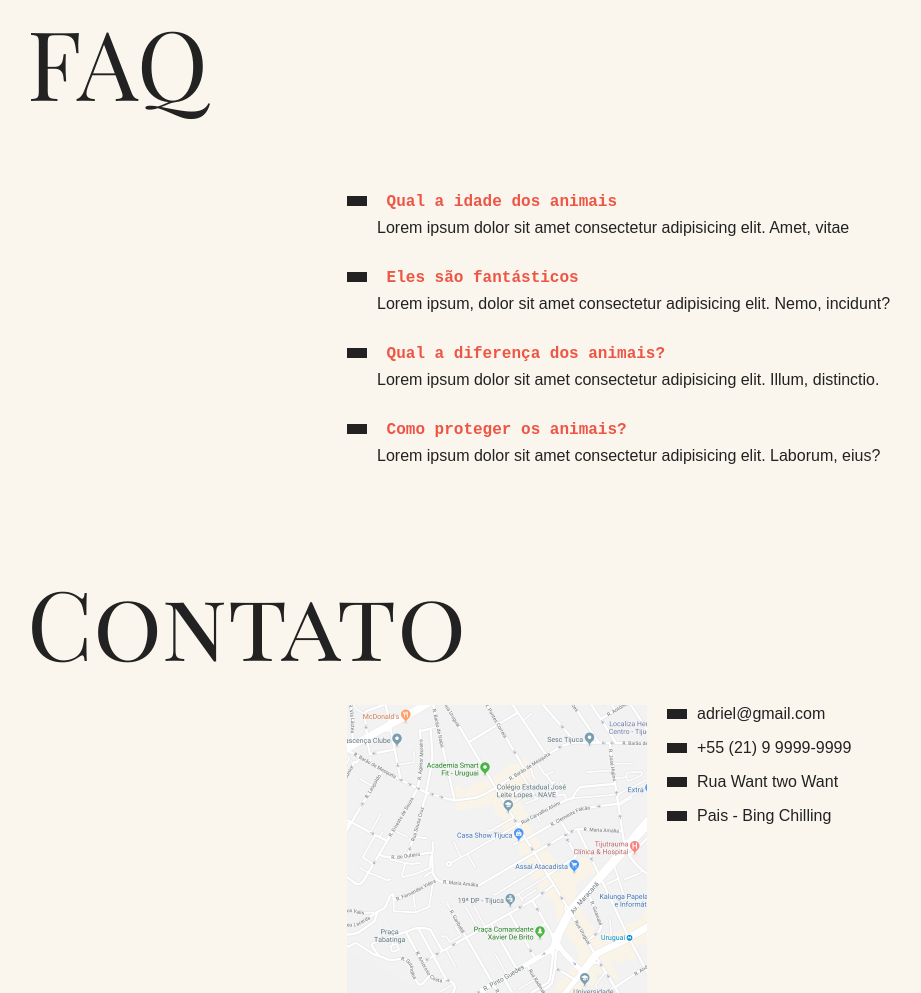
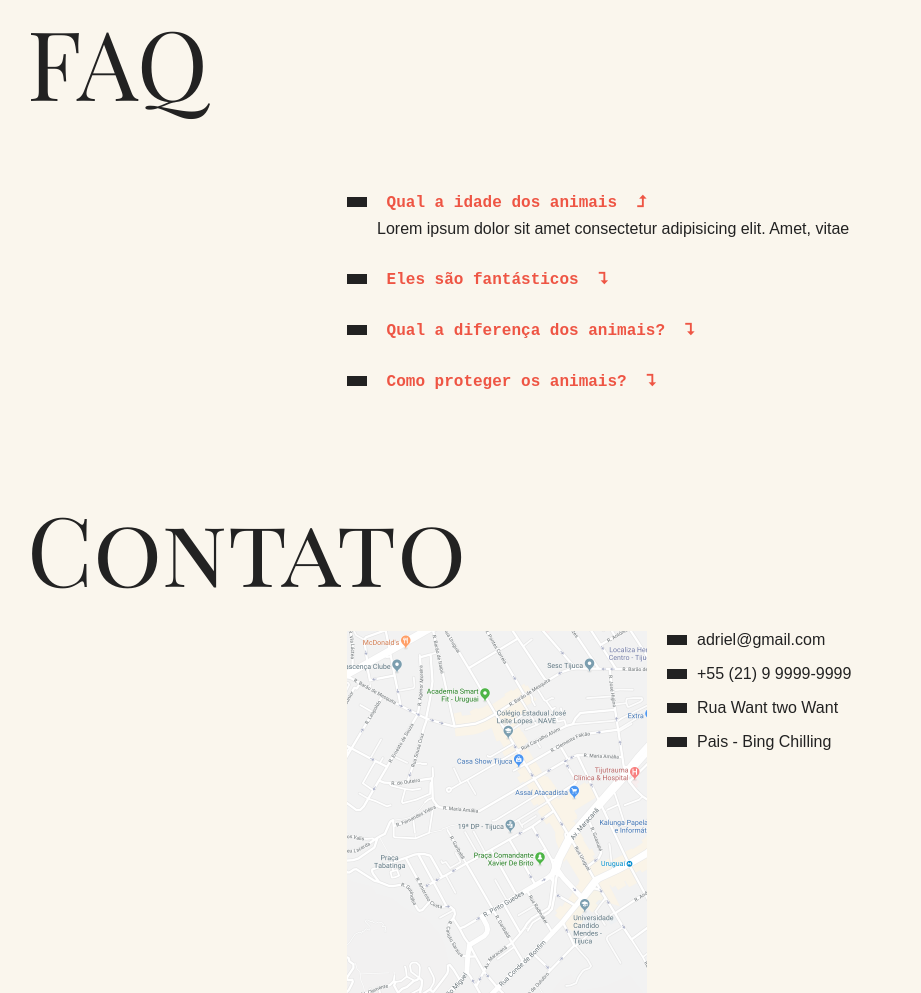
Before and after one commit to AdrielBegin/Animais_Fantasticos_ORIGAMID, a plain HTML site: page AnimaisFantastico/index.html in a window 1280 px wide. Shown: the part 991-1984 px from the top of the page, without its empty margins (163-1084 px from the left). Drawn offline with Linux system fonts and the light colour scheme.

Commit message:
feat: criando initAccordion

```diff
--- a/AnimaisFantastico/css/style.css
+++ b/AnimaisFantastico/css/style.css
@@ -208,7 +208,8 @@ body {
     .animais-lista {
         grid-column: 1;
     }
-    .animais-lista li{
+
+    .animais-lista li {
         cursor: pointer;
     }
 
@@ -244,8 +245,41 @@ body {
     from {
         opacity: 0;
         transform: translate3d(-30px, 0, 0);
-    }to{
+    }
+
+    to {
         opacity: 1;
         transform: translate3d(-0px, 0, 0);
     }
 }
+
+.js .js-accordion dd {
+    display: none;
+}
+
+.js .js-accordion dt::after {
+    content: '⮧';
+    margin-left: 10px;
+}
+
+.js .js-accordion dt.ativo::after {
+    content: '⮥';
+    margin-left: 10px;
+}
+
+.js .js-accordion dd.ativo {
+    display: block;
+    animation: slideDoww .5s forwards;
+}
+
+@keyframes slideDoww {
+    from {
+        opacity: 0;
+        max-height: 0;
+    }
+
+    to {
+        max-height: 200px;
+        opacity: 1;
+    }
+}
--- a/AnimaisFantastico/index.html
+++ b/AnimaisFantastico/index.html
@@ -9,7 +9,7 @@
     <link rel="preconnect" href="https://fonts.gstatic.com" crossorigin>
     <link href="https://fonts.googleapis.com/css?family=Playfair+Display+SC" rel="stylesheet">
     <link href="https://fonts.googleapis.com/css2?family=Playfair+Display&display=swap" rel="stylesheet">
-    <script> document.documentElement.className += 'js'</script>
+    <script> document.documentElement.className += ' js'</script>
     <title>Animais Fantásticos</title>
 </head>
 
@@ -170,7 +170,7 @@
     </section>
     <section class="grid-section animais" id="faq">
         <h1 class="titulo">FAQ</h1>
-        <dl class="faq-lista">
+        <dl class="faq-lista js-accordion">
             <dt>
                 Qual a idade dos animais
             </dt>
--- a/AnimaisFantastico/script.js
+++ b/AnimaisFantastico/script.js
@@ -1,4 +1,4 @@
-
+function initTabNav() {
     const tabMenu = document.querySelectorAll('.js-tabmenu li');
 
     const tabContent = document.querySelectorAll('.js-tabcontent section');
@@ -18,3 +18,26 @@ tabMenu.forEach((itemMenu, index) => {
             activeTab(index);
         });
     });
+}
+initTabNav();
+
+function initAccordion() {
+    cosnt = accordionList = document.querySelectorAll('.js-accordion dt');
+
+    const activeClass = 'ativo';
+
+    if (accordionList.length) {
+        accordionList[0].classList.add(activeClass);
+        accordionList[0].nextElementSibling.classList.add(activeClass);
+
+        function activeAcoordion() {
+            this.classList.toggle(activeClass);
+            this.nextElementSibling.classList.toggle(activeClass);
+        }
+
+        accordionList.forEach((item) => {
+            item.addEventListener('click', activeAcoordion);
+        });
+    }
+}
+initAccordion();
```
Lines whose indentation alone changed are shown as unchanged.
